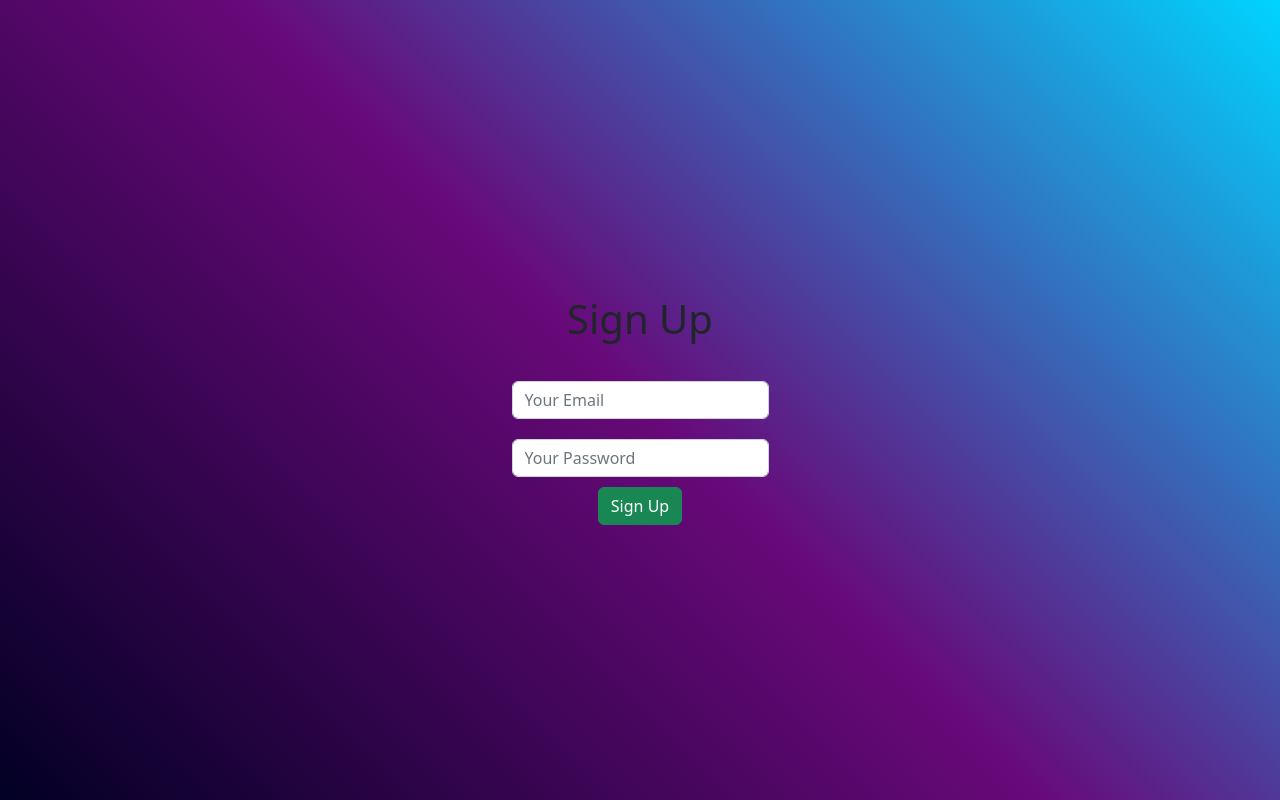
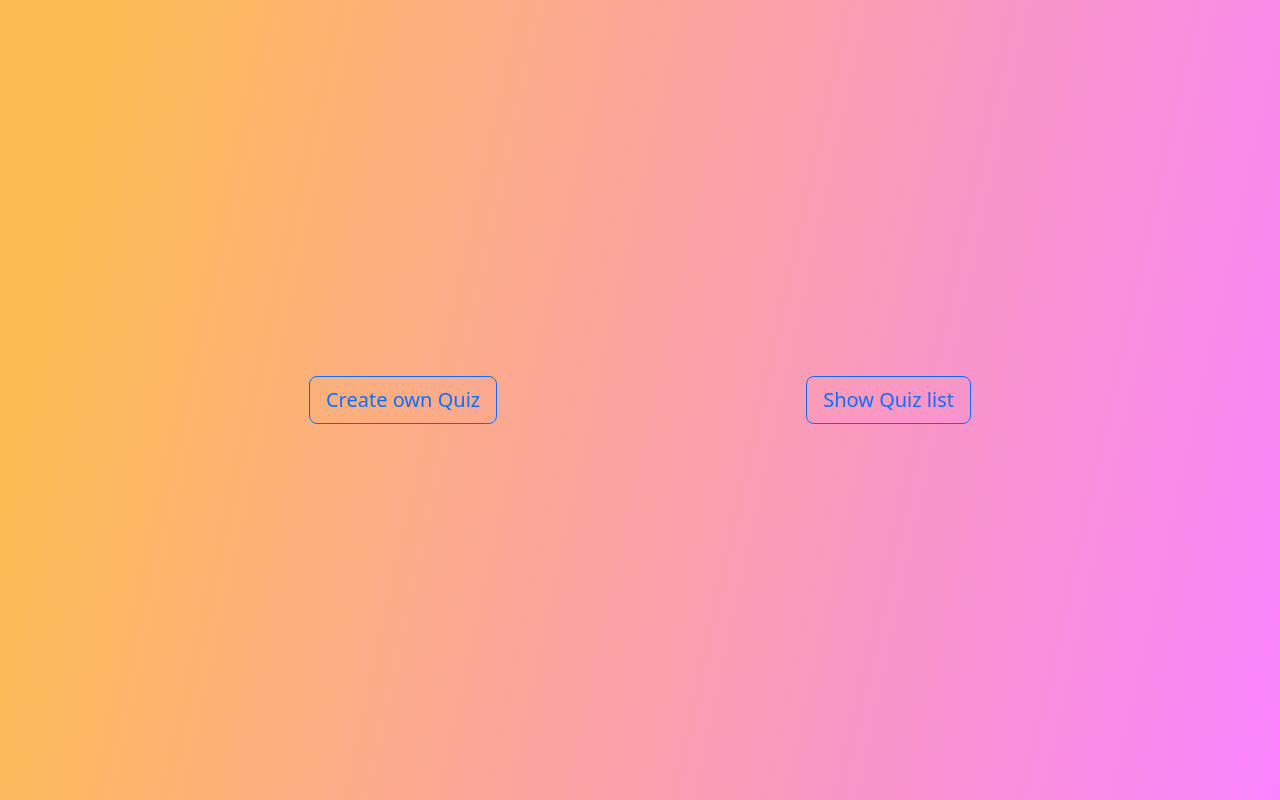
Before and after one commit to Elturanio/quiz-app, a React (Create React App) app: page / in a window 1280 px wide. Built offline with nearby package versions, Linux system fonts and the light colour scheme.

Commit message:
ui of main component

```diff
--- a/src/components/App.jsx
+++ b/src/components/App.jsx
@@ -1,9 +1,11 @@
+import Main from "./Main";
 import Register from "./Register";
 
 function App() {
   return (
     <div className="app">
-      <Register />
+      {/* <Register /> */}
+      <Main />
     </div>
   );
 }
--- a/src/components/Main.jsx
+++ b/src/components/Main.jsx
@@ -1,7 +1,13 @@
+import "../styles/Main.css"
 
 const Main = () => {
    return (
-      <div>Main</div>
+
+      <div className="main-component">
+         <button className="main-create-button btn btn-outline-primary btn-lg">Create own Quiz</button>
+         <button className="main-show-button btn btn-outline-primary btn-lg">Show Quiz list</button>
+      </div>
+
    )
 }
 
--- /dev/null
+++ b/src/styles/Main.css
@@ -0,0 +1,16 @@
+.main-component {
+   display: flex;
+   flex-direction: row;
+   align-items: center;
+   justify-content: space-evenly;
+   height: 100vh;
+   background-image: linear-gradient(102.4deg, rgba(253, 189, 85, 1) 7.8%, rgba(249, 131, 255, 1) 100.3%);
+}
+
+
+/* for other pages:
+background-image: radial-gradient(circle farthest-corner at 10% 20%, rgba(43, 199, 188, 1) 0%, rgba(219, 249, 203, 1) 72.9%);
+background-image: radial-gradient(circle farthest-corner at 32.7% 82.7%, rgba(173, 0, 171, 1) 8.3%, rgba(15, 51, 92, 1) 79.4%);
+background-image: linear-gradient(180.6deg, rgba(141, 123, 228, 1) -21.6%, rgba(147, 137, 246, 1) -0.6%, rgba(83, 75, 197, 1) 27.9%, rgba(54, 44, 165, 1) 60.1%, rgba(39, 25, 78, 1) 93.9%);
+
+*/
```
